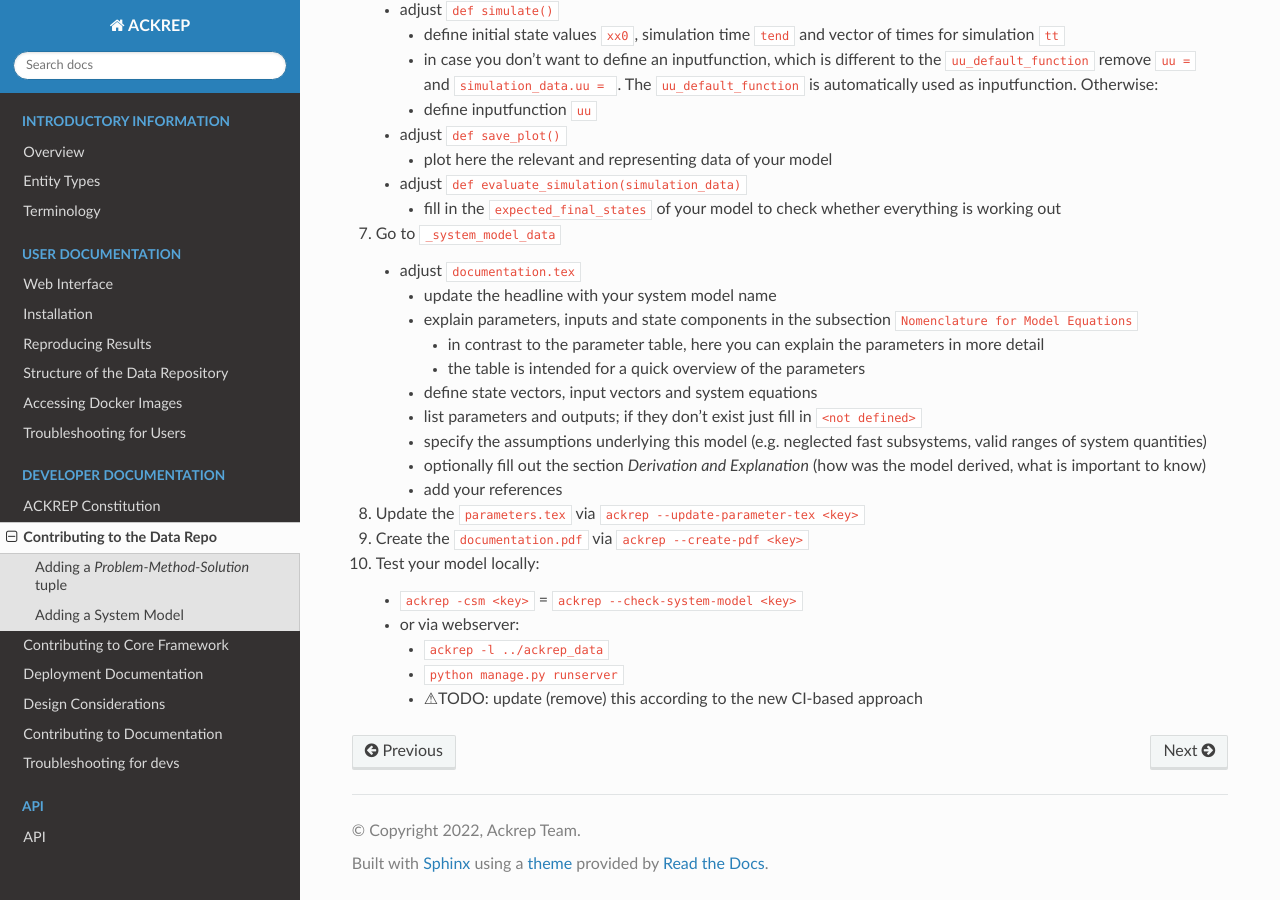
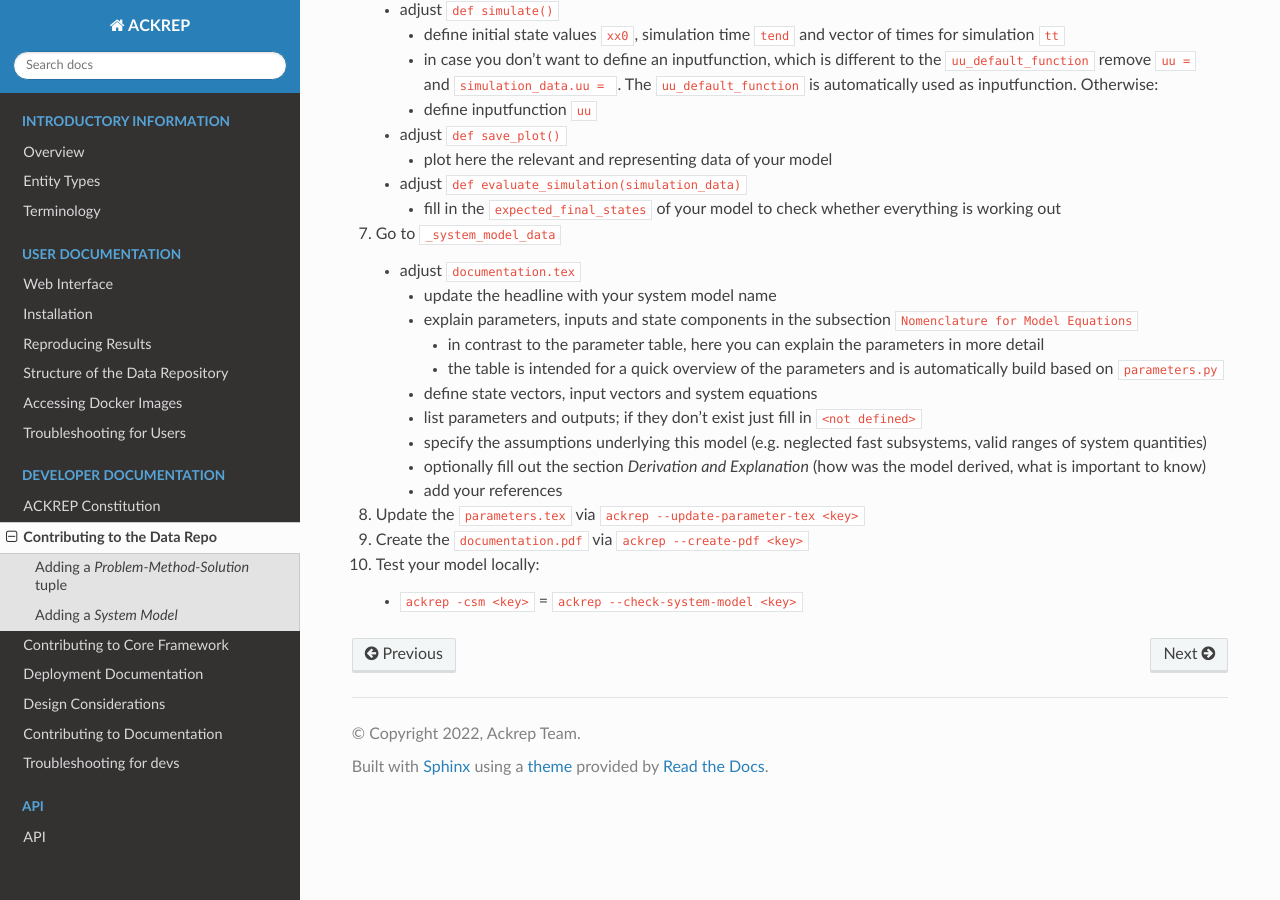
Before and after one commit to ackrep-org/ackrep_doc, a Sphinx documentation site: the page built from docs/source/devdoc/contributing_data.md, in a window 1280 px wide and 900 px high, scrolled down 3317 px. Built offline with Sphinx 7.4.7 and the Read the Docs theme 2.0.0, drawn with Linux system fonts in a browser that asks for light colours; some of the changed text lies outside the part shown.

Commit message:
small changes in Adding System Model
delete webserver test explination

```diff
--- a/docs/source/devdoc/contributing_data.md
+++ b/docs/source/devdoc/contributing_data.md
@@ -44,7 +44,7 @@ Note: Every entity type (*ProblemSpecification*, *ProblemSolution*, *MethodPacka
             - ImportError due to missing package in the python_path (see `execscript.py` what actually is inserted); Probable cause: missing or wrong key in `metadata.yml`
             - Bad return-value of `evaluate_solution`
 
-## Adding a System Model
+## Adding a *System Model*
 Directory for a new system model: `ackrep_data/system_models/<model_name>/`
 
 1. Copy the `_template`-folder. Rename it in the following way: `<model_name>_system`
@@ -130,7 +130,7 @@ Directory for a new system model: `ackrep_data/system_models/<model_name>/`
         - update the headline with your system model name
         - explain parameters, inputs and state components in the subsection `Nomenclature for Model Equations`
             - in contrast to the parameter table, here you can explain the parameters in more detail
-            - the table is intended for a quick overview  of the parameters
+            - the table is intended for a quick overview  of the parameters and is automatically build based on `parameters.py`
         - define state vectors, input vectors and system equations
         - list parameters and outputs; if they don't exist just fill in `<not defined>`
         - specify the assumptions underlying this model (e.g. neglected fast subsystems, valid ranges of system quantities)
@@ -140,7 +140,3 @@ Directory for a new system model: `ackrep_data/system_models/<model_name>/`
 9. Create the `documentation.pdf` via `ackrep --create-pdf <key>`
 10. Test your model locally:
     - `ackrep -csm <key>` = `ackrep --check-system-model <key>`
-    - or via webserver:
-        - `ackrep -l ../ackrep_data`
-        - `python manage.py runserver`
-        - ⚠TODO: update (remove) this according to the new CI-based approach
```
